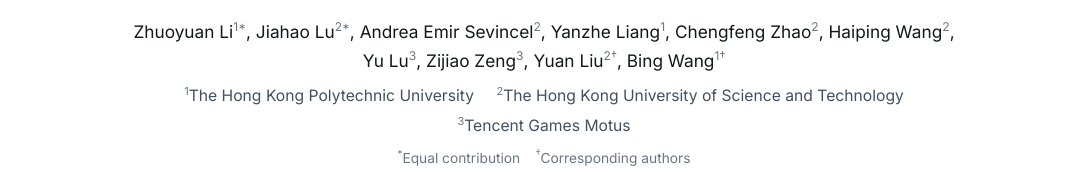
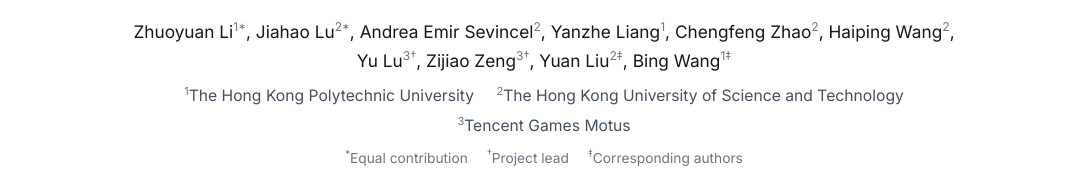
Before and after one commit to Charlie839242/StreamTAP3D-page, a plain HTML site: page index.html in a window 1280 px wide. Shown: the part 159-351 px from the top of the page, without its empty margins (96-1183 px from the left). Drawn offline with Linux system fonts and the light colour scheme.

Commit message:
Mark project leads and move corresponding-author mark to double dagger
Co-Authored-By: Claude Opus 5.5 (1M context) <noreply@anthropic.com>

```diff
--- a/index.html
+++ b/index.html
@@ -39,17 +39,17 @@
                 <span>Yanzhe Liang<sup>1</sup></span>,
                 <span>Chengfeng Zhao<sup>2</sup></span>,
                 <span>Haiping Wang<sup>2</sup></span>,
-                <span>Yu Lu<sup>3</sup></span>,
-                <span>Zijiao Zeng<sup>3</sup></span>,
-                <span>Yuan Liu<sup>2&dagger;</sup></span>,
-                <span>Bing Wang<sup>1&dagger;</sup></span>
+                <span>Yu Lu<sup>3&dagger;</sup></span>,
+                <span>Zijiao Zeng<sup>3&dagger;</sup></span>,
+                <span>Yuan Liu<sup>2&Dagger;</sup></span>,
+                <span>Bing Wang<sup>1&Dagger;</sup></span>
             </p>
             <p class="affiliations">
                 <span><sup>1</sup>The Hong Kong Polytechnic University</span>
                 <span><sup>2</sup>The Hong Kong University of Science and Technology</span>
                 <span><sup>3</sup>Tencent Games Motus</span>
             </p>
-            <p class="author-notes"><sup>*</sup>Equal contribution &nbsp;&nbsp; <sup>&dagger;</sup>Corresponding authors</p>
+            <p class="author-notes"><span><sup>*</sup>Equal contribution</span> <span><sup>&dagger;</sup>Project lead</span> <span><sup>&Dagger;</sup>Corresponding authors</span></p>
 
             <!-- TODO: placeholder links, replace with real arXiv / paper / code / demo URLs -->
             <div class="button-group">
--- a/styles.css
+++ b/styles.css
@@ -92,7 +92,7 @@ strong { font-weight: 600; }
 
 .affiliations { display: flex; flex-wrap: wrap; justify-content: center; gap: 0.2rem 1.4rem; color: var(--text-soft); font-size: 0.98rem; margin-bottom: 0.4rem; }
 
-.author-notes { color: var(--text-muted); font-size: 0.86rem; margin-bottom: 1.6rem; }
+.author-notes { display: flex; flex-wrap: wrap; justify-content: center; gap: 0.1rem 1.2rem; color: var(--text-muted); font-size: 0.86rem; margin-bottom: 1.6rem; }
 
 .button-group { display: flex; flex-wrap: wrap; justify-content: center; gap: 10px; margin-bottom: 2rem; }
 
```
